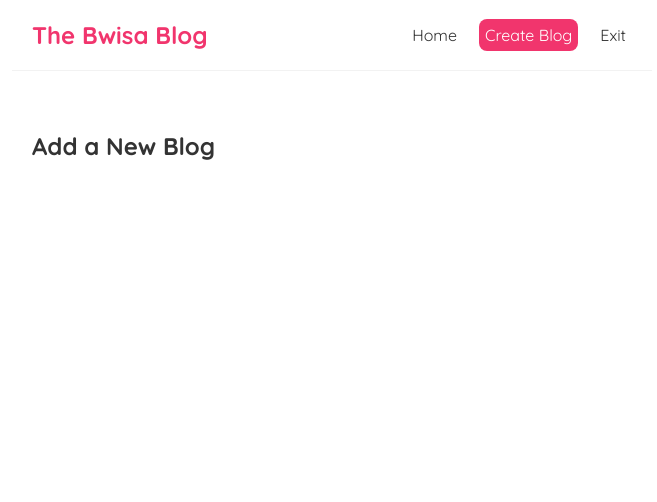
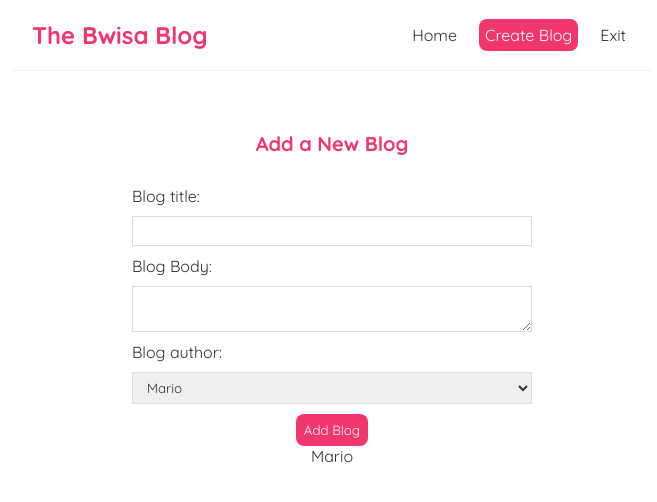
Before and after one commit to lynseybwisa/simple-react-blog, a React (Create React App) app: page /create in a window 1280 px wide. Shown: the top 502 px of the page, without its empty margins (308-965 px from the left). Built offline with nearby package versions, Linux system fonts and the light colour scheme.

Commit message:
Form created

```diff
--- a/src/components/Blog/Create.js
+++ b/src/components/Blog/Create.js
@@ -1,9 +1,43 @@
-import React from 'react';
+import React, { useState } from 'react';
 
 const Create = () => {
+
+    // create a state to track the title
+    // associate this value with the value of the input for blog title
+    const [title, setTitle] = useState('')
+    const [body, setBody] = useState('')
+    const [author, setAuthor] = useState('Mario')
+
     return (
         <div className="create">
             <h2>Add a New Blog</h2>
+            <form>
+                <label>Blog title: </label>
+                <input
+                      type="text"
+                      required
+                      value = {title}
+                    //   create an onChange to help you chage the value in the textbox
+                      onChange = {(e) => setTitle(e.target.value)} />
+                <label>Blog Body: </label>
+                <textarea
+                    value={body}
+                    required
+                    onChange = {(e) => setBody(e.target.value)}
+                    />
+                <label>Blog author: </label>
+                <select
+                   value={author}
+                   onChange = {(e) => setAuthor(e.target.value)}
+                    >
+                    <option value="mario">Mario</option>
+                    <option value="yoshi">Yoshi</option>
+                </select>
+                <button>Add Blog</button>
+                <p> {title} </p>
+                <p> {body} </p>
+                <p> {author} </p>
+            </form>
         </div>
      );
 }
--- a/src/index.css
+++ b/src/index.css
@@ -69,3 +69,35 @@
   border-radius: 8px;
   cursor: pointer;
 }
+
+/* create new blog form */
+.create {
+  max-width: 400px;
+  margin: 0 auto;
+  text-align: center;
+}
+.create label {
+  text-align: left;
+  display: block;
+}
+.create h2 {
+  font-size: 20px;
+  color: #f1356d;
+  margin-bottom: 30px;
+}
+.create input, .create textarea, .create select {
+  width: 100%;
+  padding: 6px 10px;
+  margin: 10px 0;
+  border: 1px solid #ddd;
+  box-sizing: border-box;
+  display: block;
+}
+.create button {
+  background: #f1356d;
+  color: #fff;
+  border: 0;
+  padding: 8px;
+  border-radius: 8px;
+  cursor: pointer;
+}
```
